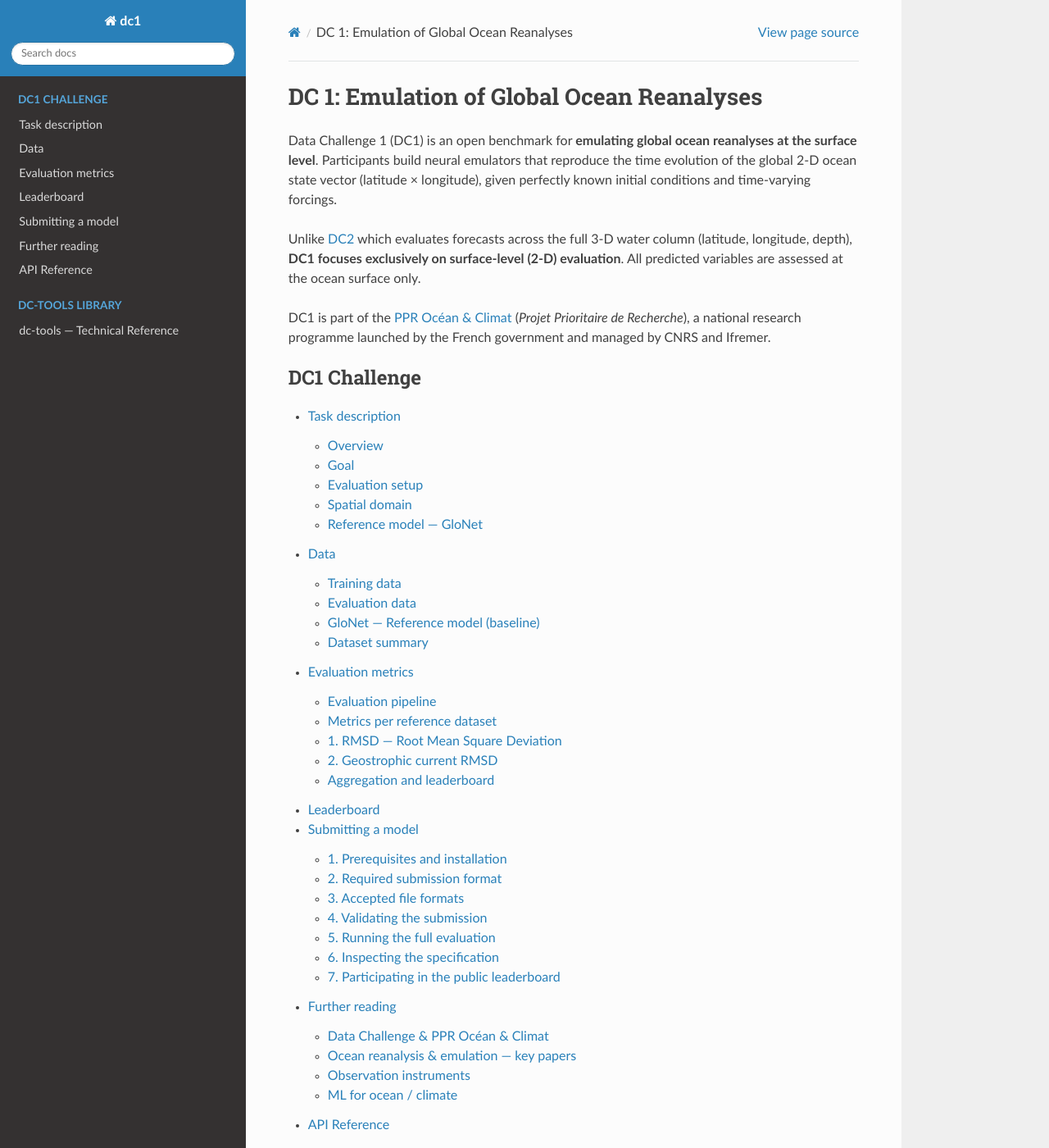
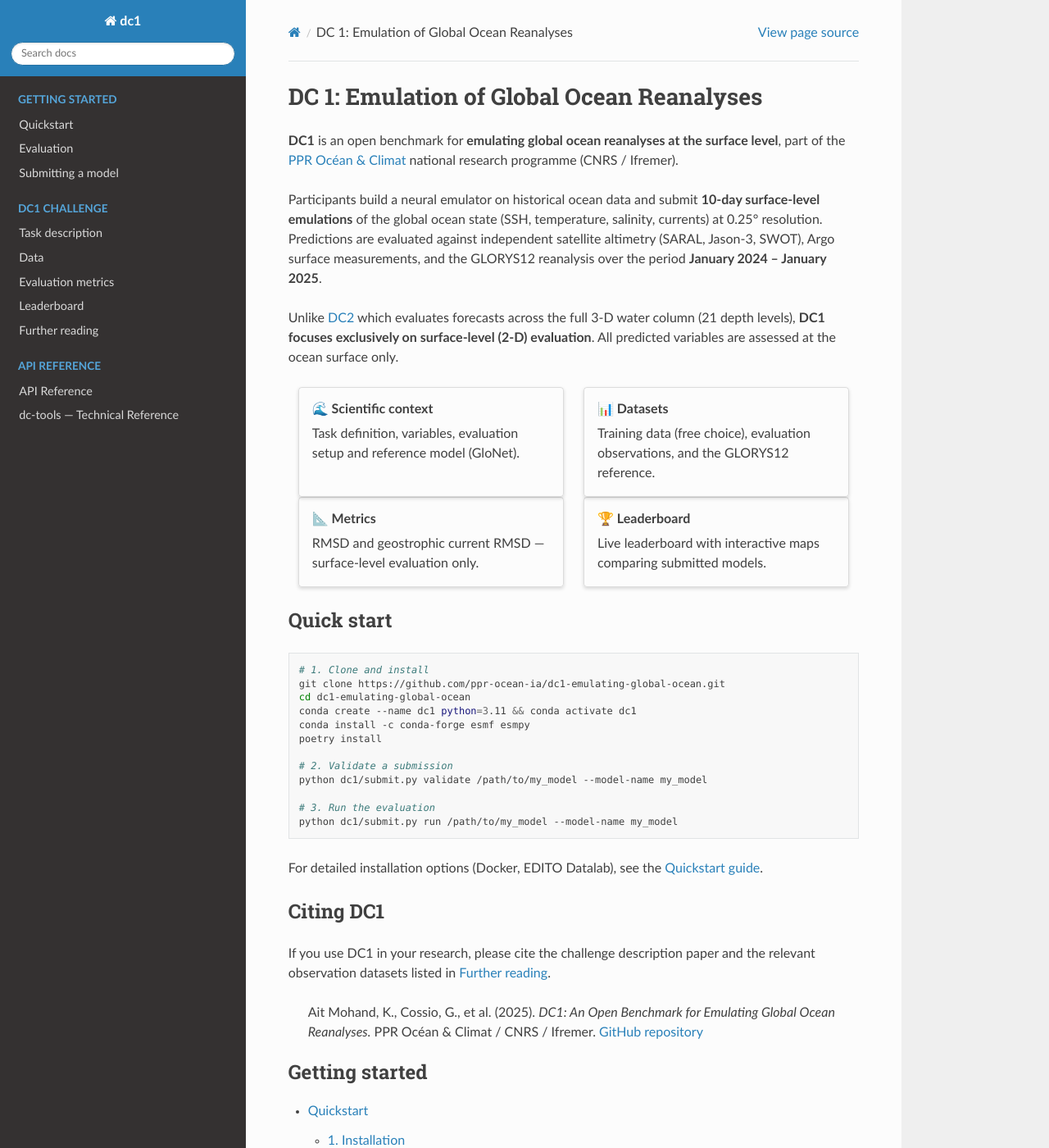
Before and after one commit to ocean-ai-data-challenges/dc1-emulating-global-ocean, a Sphinx documentation site: the page built from docs/source/index.md, in a window 1280 px wide and 1400 px high. Shown: the whole window at 82% size. Built offline with Sphinx 7.4.7 and the Read the Docs theme 3.1.0, drawn with Linux system fonts in a browser that asks for light colours; some of the changed text lies outside the part shown.

````diff
--- a/docs/source/conf.py
+++ b/docs/source/conf.py
@@ -44,11 +44,20 @@ release = '0.0.1'
 # https://www.sphinx-doc.org/en/master/usage/configuration.html#general-configuration
 
 extensions = [
-    'myst_parser',
+    'myst_nb',
+    'sphinx_design',
     'sphinx.ext.autodoc',
     'sphinx.ext.autosummary',
     'sphinx.ext.napoleon',
 ]
+
+myst_enable_extensions = [
+    'colon_fence',
+]
+
+# myst-nb: do not execute notebooks at build time (they need the full
+# scientific stack which is not available on ReadTheDocs).
+nb_execution_mode = 'off'
 
 templates_path = ['_templates']
 exclude_patterns = []
@@ -99,9 +108,35 @@ autodoc_typehints = 'description'
 # https://stackoverflow.com/a/66295922/809705
 autosummary_generate = True
 
+# Always overwrite previously generated stubs so that stale stubs for
+# removed dctools submodules do not accumulate across builds.
+autosummary_generate_overwrite = True
+
 # Suppress docutils warnings from third-party docstrings (dctools) that we
 # cannot fix in this repo.
 suppress_warnings = ['docutils']
+
+# ---------------------------------------------------------------------------
+# Patch autosummary to tolerate ImportErrors in stale / missing modules.
+# dctools is an external package that evolves independently; when a module is
+# removed or renamed the corresponding stub becomes stale and crashes the
+# build.  This wrapper catches those import errors so the build continues.
+# ---------------------------------------------------------------------------
+def _patch_autosummary_generate():
+    import sphinx.ext.autosummary.generate as _asg
+    _orig_generate = _asg.generate_autosummary_docs
+
+    def _tolerant_generate(*args, **kwargs):
+        try:
+            return _orig_generate(*args, **kwargs)
+        except Exception as exc:                       # noqa: BLE001
+            import logging
+            logging.getLogger(__name__).warning(
+                "autosummary generation skipped (non-fatal): %s", exc,
+            )
+    _asg.generate_autosummary_docs = _tolerant_generate
+
+_patch_autosummary_generate()
 
 # MyST Options
 # https://myst-parser.readthedocs.io/en/latest/configuration.html
--- a/docs/source/index.md
+++ b/docs/source/index.md
@@ -1,18 +1,88 @@
 # DC 1: Emulation of Global Ocean Reanalyses
 
-Data Challenge 1 (DC1) is an open benchmark for **emulating global ocean reanalyses at
-the surface level**. Participants build neural emulators that reproduce the time evolution
-of the global 2-D ocean state vector (latitude × longitude), given perfectly known initial
-conditions and time-varying forcings.
+**DC1** is an open benchmark for **emulating global ocean reanalyses at the surface level**,
+part of the [PPR Océan & Climat](https://www.ocean-climat.fr/) national research programme
+(CNRS / Ifremer).
 
-Unlike [DC2](https://github.com/ppr-ocean-ia/dc2-forecasting-global-ocean-dynamics) which
-evaluates forecasts across the full 3-D water column (latitude, longitude, depth), **DC1
-focuses exclusively on surface-level (2-D) evaluation**. All predicted variables are
-assessed at the ocean surface only.
+Participants build a neural emulator on historical ocean data and submit **10-day surface-level
+emulations** of the global ocean state (SSH, temperature, salinity, currents) at 0.25°
+resolution. Predictions are evaluated against independent satellite altimetry (SARAL, Jason-3,
+SWOT), Argo surface measurements, and the GLORYS12 reanalysis over the period
+**January 2024 – January 2025**.
 
-DC1 is part of the [PPR Océan & Climat](https://www.ocean-climat.fr/) (*Projet Prioritaire
-de Recherche*), a national research programme launched by the French government and managed
-by CNRS and Ifremer.
+Unlike [DC2](https://github.com/ocean-ai-data-challenges/dc2-forecasting-global-ocean-dynamics)
+which evaluates forecasts across the full 3-D water column (21 depth levels), **DC1 focuses
+exclusively on surface-level (2-D) evaluation**. All predicted variables are assessed at the
+ocean surface only.
+
+::::{grid} 2
+:::{grid-item-card} 🌊 Scientific context
+:link: content/task
+:link-type: doc
+
+Task definition, variables, evaluation setup and reference model (GloNet).
+:::
+
+:::{grid-item-card} 📊 Datasets
+:link: content/data
+:link-type: doc
+
+Training data (free choice), evaluation observations, and the GLORYS12 reference.
+:::
+
+:::{grid-item-card} 📐 Metrics
+:link: content/metrics
+:link-type: doc
+
+RMSD and geostrophic current RMSD — surface-level evaluation only.
+:::
+
+:::{grid-item-card} 🏆 Leaderboard
+:link: content/leaderboard
+:link-type: doc
+
+Live leaderboard with interactive maps comparing submitted models.
+:::
+::::
+
+## Quick start
+
+```bash
+# 1. Clone and install
+git clone https://github.com/ppr-ocean-ia/dc1-emulating-global-ocean.git
+cd dc1-emulating-global-ocean
+conda create --name dc1 python=3.11 && conda activate dc1
+conda install -c conda-forge esmf esmpy
+poetry install
+
+# 2. Validate a submission
+python dc1/submit.py validate /path/to/my_model --model-name my_model
+
+# 3. Run the evaluation
+python dc1/submit.py run /path/to/my_model --model-name my_model
+```
+
+For detailed installation options (Docker, EDITO Datalab), see the
+{doc}`Quickstart guide <content/quickstart>`.
+
+## Citing DC1
+
+If you use DC1 in your research, please cite the challenge description paper and the relevant
+observation datasets listed in {doc}`content/references`.
+
+> Ait Mohand, K., Cossio, G., et al. (2025).
+> *DC1: An Open Benchmark for Emulating Global Ocean Reanalyses.*
+> PPR Océan & Climat / CNRS / Ifremer.
+> [GitHub repository](https://github.com/ppr-ocean-ia/dc1-emulating-global-ocean)
+
+```{toctree}
+:maxdepth: 2
+:caption: Getting started
+
+content/quickstart.md
+content/evaluation.md
+content/submissions.md
+```
 
 ```{toctree}
 :maxdepth: 2
@@ -22,14 +92,13 @@ content/task.md
 content/data.md
 content/metrics.md
 content/leaderboard.md
-content/submissions.md
 content/references.md
-content/api
 ```
 
 ```{toctree}
 :maxdepth: 2
-:caption: dc-tools Library
+:caption: API Reference
 
+content/api
 content/dctools_api
 ```
````
Also changed, not shown: README.md (+225 -7 lines), docs/source/content/data.md (+60 -0 lines), docs/source/content/evaluation.md (added, +114 -0 lines), docs/source/content/quickstart.md (added, +131 -0 lines).
